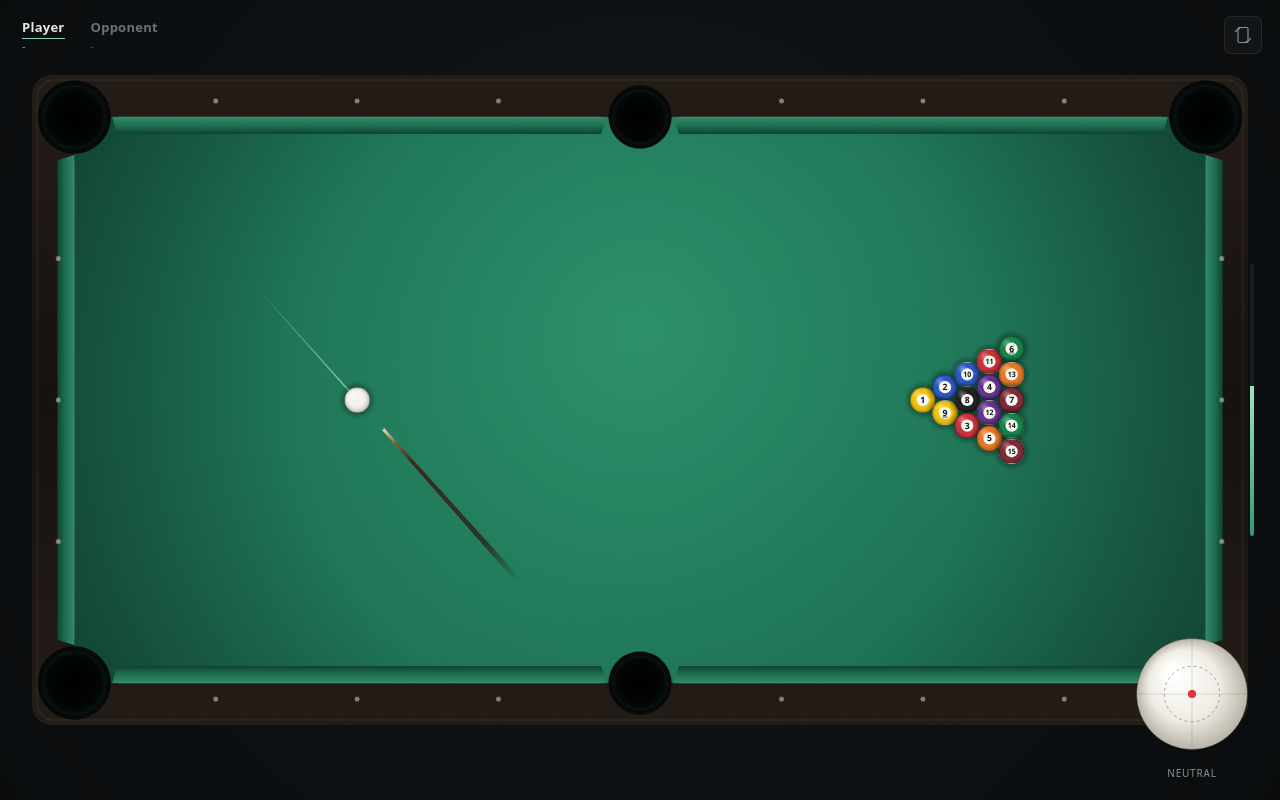
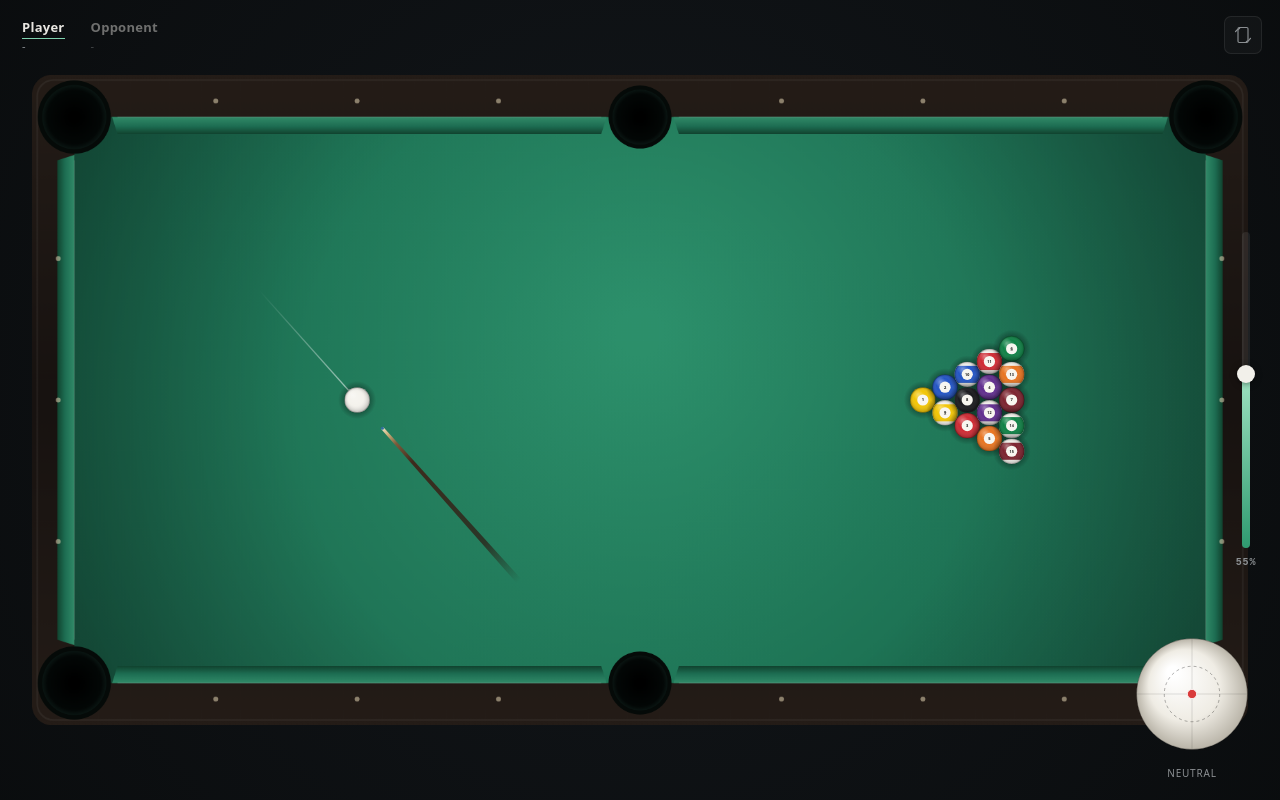
Before and after one commit to stefanovic000/8ball, a website built with Vite: page index.html in a window 1280 px wide. Both pictures are taken after a click on the button "Start". Built offline with nearby package versions, Linux system fonts and the light colour scheme; animation ran at ten frames a second.

Commit message:
Usable power slider, projected ball decal, wider stripe white, no 0 on the cue ball
The power bar was a 4px sliver only reachable with the scroll wheel, so one scroll down left every shot at 5% and it looked like the table froze after half a second. It is now a draggable slider with a knob and a readout. The number decal is projected through the ball's orientation instead of being a sticker that slid and spun. Cue ball no longer gets a numeral when the aim line is hidden. Stripe band narrowed so the white poles read. Spin resets after every shot. Top cue speed down from 8 to 5.2.

```diff
--- a/index.html
+++ b/index.html
@@ -27,7 +27,13 @@
       <div id="hint" class="hidden"></div>
       <div id="toast" class="hidden"></div>
 
-      <div id="power"><div id="powerfill"></div></div>
+      <div id="power" role="slider" aria-label="Shot power" aria-valuemin="0" aria-valuemax="100" tabindex="0">
+        <div id="powertrack">
+          <div id="powerfill"></div>
+          <div id="powerknob"></div>
+        </div>
+        <div id="powerlabel">55%</div>
+      </div>
 
       <div id="spinwrap">
         <canvas id="spin" width="132" height="132"></canvas>
--- a/src/app.ts
+++ b/src/app.ts
@@ -66,13 +66,18 @@ export class App {
     }
     this.el.power = document.getElementById('power')!;
     this.el.powerFill = document.getElementById('powerfill')!;
+    this.el.powerKnob = document.getElementById('powerknob')!;
+    this.el.powerLabel = document.getElementById('powerlabel')!;
 
     this.wireSetup();
     this.wireInput();
+    this.wirePower();
     this.updateSpinLabel();
     this.setRotated(window.innerWidth < window.innerHeight);
 
     window.addEventListener('resize', () => this.scene.resize());
+    // Handy for the headless browser checks; harmless in production.
+    (window as unknown as Record<string, unknown>).__game = this;
     requestAnimationFrame((t) => {
       this.last = t;
       this.loop(t);
@@ -345,6 +350,43 @@ export class App {
 
   // ----------------------------------------------------------------- input
 
+  private wirePower(): void {
+    const el = this.el.power!;
+    const track = document.getElementById('powertrack')!;
+    let dragging = false;
+
+    const apply = (clientY: number): void => {
+      const r = track.getBoundingClientRect();
+      if (r.height <= 0) return;
+      this.power = clamp(1 - (clientY - r.top) / r.height, 0.05, 1);
+    };
+
+    el.addEventListener('pointerdown', (e) => {
+      dragging = true;
+      el.setPointerCapture(e.pointerId);
+      apply(e.clientY);
+      e.preventDefault();
+    });
+    el.addEventListener('pointermove', (e) => {
+      if (dragging) apply(e.clientY);
+    });
+    el.addEventListener('pointerup', (e) => {
+      dragging = false;
+      el.releasePointerCapture(e.pointerId);
+    });
+    el.addEventListener('pointercancel', () => {
+      dragging = false;
+    });
+    el.addEventListener(
+      'wheel',
+      (e) => {
+        e.preventDefault();
+        this.power = clamp(this.power - e.deltaY * 0.0012, 0.05, 1);
+      },
+      { passive: false },
+    );
+  }
+
   private wireInput(): void {
     const canvas = document.getElementById('table') as HTMLCanvasElement;
     let downAt: { x: number; y: number } | null = null;
@@ -494,6 +536,7 @@ export class App {
     const done = this.afterPlay;
     this.afterPlay = null;
     done?.();
+    this.spin.set({ x: 0, y: 0 });
     if (this.pending) {
       const s = this.pending;
       this.pending = null;
@@ -573,6 +616,9 @@ export class App {
 
     const pct = Math.round(this.power * 100);
     this.el.powerFill!.style.height = `${pct}%`;
+    this.el.powerKnob!.style.bottom = `${pct}%`;
+    this.el.powerLabel!.textContent = `${pct}%`;
+    this.el.power!.setAttribute('aria-valuenow', String(pct));
   }
 
   private updateHud(now: number): void {
--- a/src/core/constants.ts
+++ b/src/core/constants.ts
@@ -40,7 +40,8 @@ export const SIDE_GAP = 0.075;
 /** Radius of the little rounded jaw at the end of each cushion. */
 export const JAW_R = 0.013;
 
-export const MAX_CUE_SPEED = 8.0; // m/s, roughly a firm break
+/** Top of the power bar. A firm shot, not a pro break. */
+export const MAX_CUE_SPEED = 5.2;
 
 /** Sidespin makes the cue ball leave the tip at an angle. Radians per R of offset. */
 export const SQUIRT_PER_R = 0.10; // ~0.05 rad / 2.9 deg at maximum offset
--- a/src/render/scene.ts
+++ b/src/render/scene.ts
@@ -301,7 +301,8 @@ export class Scene {
     if (view.showAim && !view.placing) this.drawAim(view);
     for (const b of view.balls) {
       if (b.pocketed) continue;
-      drawBall(ctx, b, view.showAim && b.id === view.cueBallId, BALL_R * this.scale);
+      // The cue ball never has a number, whatever the aim state is.
+      drawBall(ctx, b, b.id === view.cueBallId, BALL_R * this.scale);
     }
     if (view.placing && view.hover) drawPlacement(ctx, view.hover);
 
@@ -420,10 +421,10 @@ export function drawBall(
   ctx.fillRect(x - R, y - R, R * 2, R * 2);
 
   if (stripe && !isCue) {
-    // The patch sits on top of the band, so the band has to run well past it
-    // or the ball reads as a solid with a white spot.
+    // Narrow enough that the white poles read clearly. A band that reaches the
+    // top and bottom of the ball just looks like a solid.
     ctx.fillStyle = hue;
-    ctx.fillRect(x - R, y - R * 0.92, R * 2, R * 1.84);
+    ctx.fillRect(x - R, y - R * 0.67, R * 2, R * 1.34);
   }
 
   // Shading and highlight go down before the number. Shading the patch as
@@ -469,7 +470,6 @@ export function drawBall(
   }
 
   if (!isCue) {
-    // number patch, projected through the orientation
     const n: V3 = qRotate(b.q, { x: 0, y: 0, z: 1 });
     if (detail === 0) {
       // Too small for a numeral. A plain dot still reads as a marked ball.
@@ -477,48 +477,49 @@ export function drawBall(
       ctx.beginPath();
       ctx.arc(x, y, R * 0.32, 0, TAU);
       ctx.fill();
-    } else if (n.z > 0.02) {
-      const up: V3 = qRotate(b.q, { x: 0, y: 1, z: 0 });
-      const px2 = x + n.x * R * 0.68;
-      const py2 = y + n.y * R * 0.68;
-      const shrink = Math.sqrt(n.z);
+    } else if (n.z > 0.06) {
+      // The number is a circular decal painted onto the sphere. Projecting it
+      // properly is what makes a rolling ball look like a ball: the patch turns
+      // into an ellipse as it rolls away from the camera and the digit is
+      // squashed by exactly the same amount. Drawn as a flat sticker that
+      // merely slides and spins, it looks wrong.
+      const u: V3 = qRotate(b.q, { x: 0, y: 1, z: 0 });
+      const v: V3 = qRotate(b.q, { x: 1, y: 0, z: 0 });
+      const capR = (detail >= 2 ? 0.44 : 0.5) * R;
+      const alpha = Math.asin(Math.min(1, capR / R));
+      const s = R * Math.sin(alpha);
+      const ex = x + n.x * R * Math.cos(alpha);
+      const ey = y + n.y * R * Math.cos(alpha);
 
       ctx.save();
-      ctx.translate(px2, py2);
-      ctx.rotate(Math.atan2(up.y, up.x) - Math.PI / 2);
+      // Local space: a unit circle is the decal, +x is the ball's right and
+      // +y its up, both already foreshortened by the projection.
+      ctx.transform(s * v.x, s * v.y, s * u.x, s * u.y, ex, ey);
 
-      const pr = R * (detail >= 2 ? 0.48 : 0.52) * shrink;
       ctx.fillStyle = '#f8f6f0';
       ctx.beginPath();
-      ctx.ellipse(0, 0, pr, pr * (0.62 + 0.38 * n.z), 0, 0, TAU);
+      ctx.arc(0, 0, 1, 0, TAU);
       ctx.fill();
 
       const label = String(b.id);
       const two = label.length > 1;
-      // Real balls have a numeral about a fifth of the ball high. Going much
-      // bigger than that stops looking like a pool ball at all.
-      const fs = R * (two ? (detail >= 2 ? 0.58 : 0.52) : detail >= 2 ? 0.68 : 0.62) * shrink;
-
-      // The font is set at a normal pixel size and the canvas is scaled to
-      // match. Setting a 0.02px font and letting the world transform blow it
-      // up does not survive Skia's text layout.
       const TEXT = 64;
-      const k = fs / TEXT;
-      ctx.save();
-      ctx.scale(two ? k * 0.94 : k, k);
+      const fontPx = 46;
+      // Scale down instead of setting a tiny font: sub-pixel font sizes do not
+      // survive Skia's text layout.
+      ctx.scale(1 / TEXT, 1 / TEXT);
       ctx.fillStyle = '#131313';
-      ctx.font = `800 ${TEXT}px "Segoe UI", ui-sans-serif, system-ui, sans-serif`;
+      ctx.font = `800 ${fontPx}px "Segoe UI", ui-sans-serif, system-ui, sans-serif`;
       ctx.textAlign = 'center';
       ctx.textBaseline = 'alphabetic';
-      // Digits run from about -0.72em to +0.02em about the baseline, so the
-      // ink centre sits 0.35em below it.
-      ctx.fillText(label, 0, TEXT * 0.35);
+      ctx.save();
+      if (two) ctx.scale(0.92, 1);
+      ctx.fillText(label, 0, fontPx * 0.35);
       ctx.restore();
 
       // 6 and 9 get the little underscore so they are never ambiguous
       if (b.id === 6 || b.id === 9) {
-        ctx.fillStyle = '#131313';
-        ctx.fillRect(-fs * 0.28, fs * 0.44, fs * 0.56, fs * 0.09);
+        ctx.fillRect(-fontPx * 0.28, fontPx * 0.44, fontPx * 0.56, fontPx * 0.09);
       }
       ctx.restore();
     }
--- a/src/style.css
+++ b/src/style.css
@@ -174,14 +174,26 @@ button.wide {
 
 #power {
   position: absolute;
-  right: 26px;
+  right: 14px;
   top: 50%;
   transform: translateY(-50%);
-  width: 4px;
-  height: 34vh;
-  background: #ffffff10;
+  width: 40px;
+  height: 42vh;
+  display: flex;
+  flex-direction: column;
+  align-items: center;
+  gap: 10px;
+  touch-action: none;
+  cursor: ns-resize;
+  user-select: none;
+}
+
+#powertrack {
+  position: relative;
+  width: 8px;
+  flex: 1;
+  background: #ffffff14;
   border-radius: 999px;
-  overflow: hidden;
 }
 
 #powerfill {
@@ -190,8 +202,28 @@ button.wide {
   left: 0;
   right: 0;
   height: 55%;
+  border-radius: 999px;
   background: linear-gradient(to top, #2f9a70, #9fe3c1);
-  transition: height 0.08s linear;
+}
+
+#powerknob {
+  position: absolute;
+  left: 50%;
+  bottom: 55%;
+  width: 18px;
+  height: 18px;
+  margin-left: -9px;
+  margin-bottom: -9px;
+  border-radius: 50%;
+  background: #f2f0ea;
+  box-shadow: 0 1px 6px #00000080;
+  pointer-events: none;
+}
+
+#powerlabel {
+  font: 600 10px/1 ui-monospace, monospace;
+  letter-spacing: 0.08em;
+  color: var(--dim);
 }
 
 #spinwrap {
```
Also changed, not shown: docs/physics.md (+5 -1 lines), test/physics.test.ts (+11 -6 lines), README.md, docs/preview/ball-roll.png (added), docs/preview/balls.png, docs/preview/break.png, docs/preview/english.png, docs/preview/rack.png, docs/preview/table-1280.png, docs/preview/ui-after.png, docs/preview/ui-rotated.png, docs/preview/ui-setup.png, docs/preview/ui-shot.png, docs/preview/ui-table.png, 1 more files.
